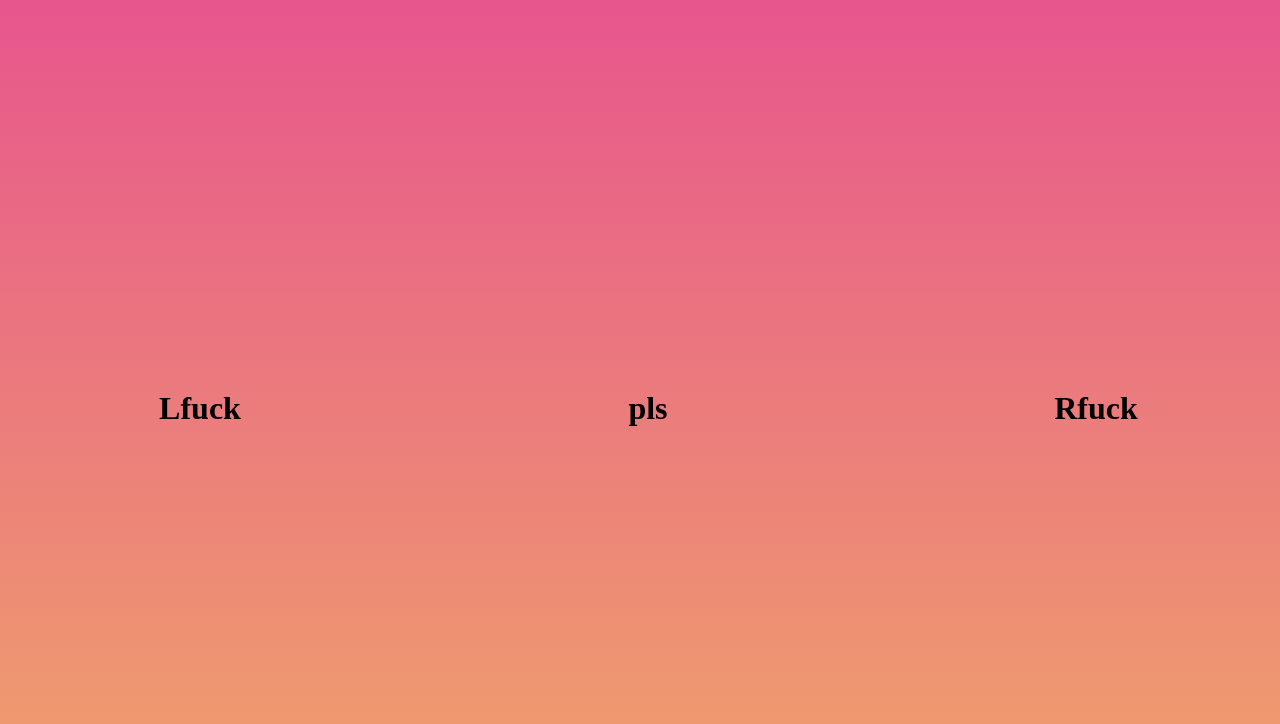
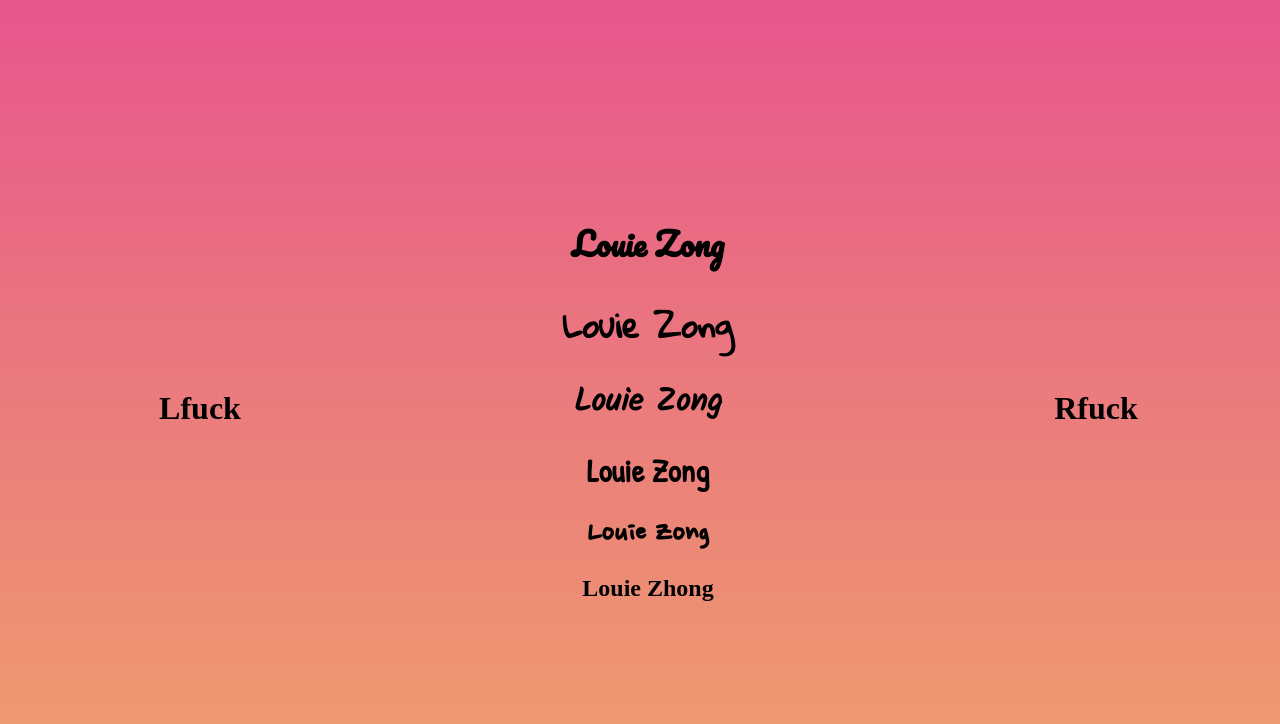
Before and after one commit to zainafzal08/louie-zhong, a plain HTML site: page index.html in a window 1280 px wide. Drawn offline with Linux system fonts and the light colour scheme.

Commit message:
You'd think i'd know how to spell

```diff
--- a/index.html
+++ b/index.html
@@ -5,6 +5,7 @@
     <title>Louie Zhong</title>
 
     <link rel="stylesheet" href="css/index.css?v=1.0">
+    <link href="https://fonts.googleapis.com/css?family=Gloria+Hallelujah|Kalam|Nanum+Pen+Script|Pacifico|Patrick+Hand" rel="stylesheet">
     <link href="icons/css/materialdesignicons.min.css" media="all" rel="stylesheet" type="text/css">
   </head>
 
@@ -16,7 +17,12 @@
           <h1> Lfuck </h1>
         </div>
         <div class="center">
-          <h1> pls </h1>
+          <h1 style="font-family: 'Pacifico', cursive;"> Louie Zong </h1>
+          <h1 style="font-family: 'Gloria Hallelujah', cursive;"> Louie Zong </h1>
+          <h1 style="font-family: 'Kalam', cursive;"> Louie Zong </h1>
+          <h1 style="font-family: 'Patrick Hand', cursive;"> Louie Zong </h1>
+          <h1 style="font-family: 'Nanum Pen Script', cursive;"> Louie Zong </h1>
+          <h2> Louie Zhong </h2>
         </div>
         <div class="right">
           <h1> Rfuck </h1>
```
Also changed, not shown: README.md.
